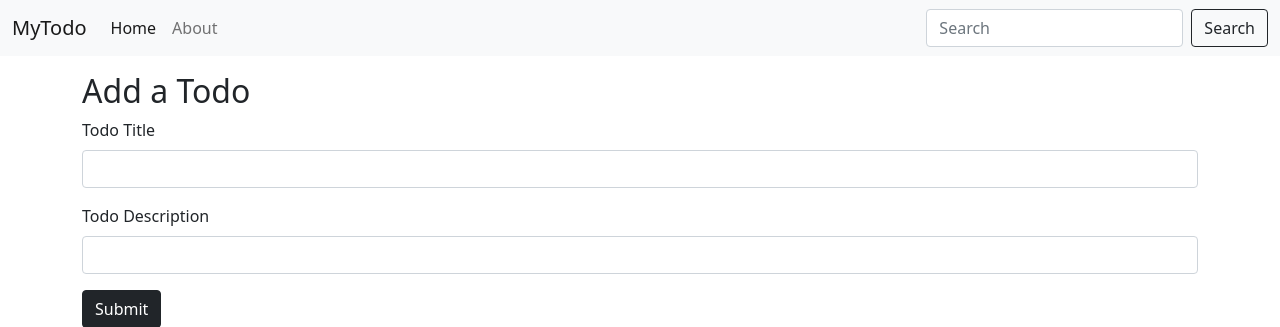
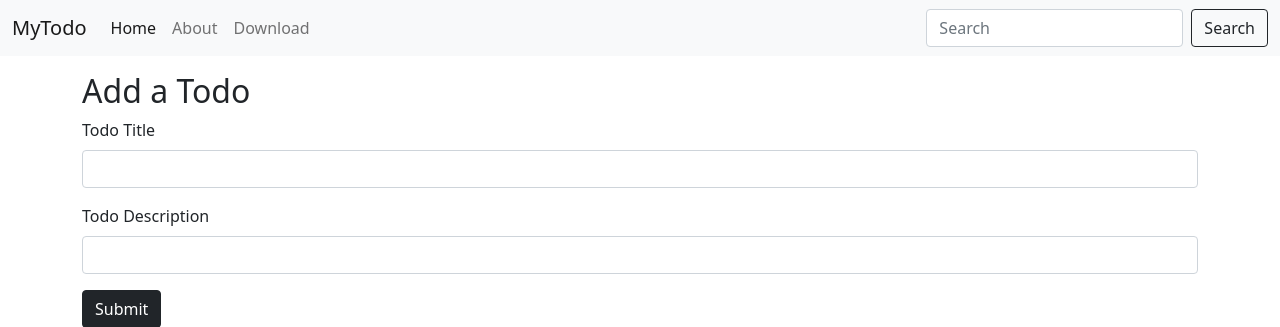
Before and after one commit to er-arpitgupta/MyTodo, a Flask app: page / in a window 1280 px wide. Shown: the top 327 px of the page. Run offline with Flask 2, Linux system fonts and the light colour scheme; data comes from the database, SQL or seed files in the repository.

Commit message:
Another commit

```diff
--- a/app.py
+++ b/app.py
@@ -1,6 +1,8 @@
-from flask import Flask, render_template, request, redirect
+from flask import Flask, render_template, request, redirect, flash
 from flask_sqlalchemy import SQLAlchemy
 from datetime import datetime
+from pytube import YouTube, Playlist
+from os import listdir, remove
 
 app = Flask(__name__)
 app.config['SQLALCHEMY_DATABASE_URI'] = "sqlite:///todo.db"
@@ -49,6 +51,18 @@ def update(sno):
     todo = Todo.query.filter_by(sno=sno).first()
     return render_template('update.html', todo=todo)
 
+@app.route('/download', methods=['GET', 'POST'])
+def download():
+    file = ''
+    if request.method == 'POST':
+        link = request.form['title']
+        YouTube(link).streams.get_highest_resolution().download('YT')
+        if len(listdir('YT')) != 0:
+            file += listdir('YT')[0]
+    print(file)
+    return render_template('download.html', file=file)
+
+
 @app.route('/delete/<int:sno>')
 def delete(sno):
     todo = Todo.query.filter_by(sno=sno).first()
--- a/templates/base.html
+++ b/templates/base.html
@@ -31,6 +31,9 @@
                     <li class="nav-item">
                         <a class="nav-link" href="#">About</a>
                     </li>
+                    <li class="nav-item">
+                        <a class="nav-link" href="download">Download</a>
+                    </li>
 
 
                 </ul>
--- a/templates/index.html
+++ b/templates/index.html
@@ -58,6 +58,7 @@
 
 
     </div>
+
     <!-- Optional JavaScript; choose one of the two! -->
 
     <!-- Option 1: Bootstrap Bundle with Popper -->
--- a/templates/update.html
+++ b/templates/update.html
@@ -1,5 +1,5 @@
 {% extends 'base.html' %}
-{% block title %} Home{% endblock title %}
+{% block title %}Home{% endblock title %}
 {% block body %}
 
     <div class="container my-3">
```
